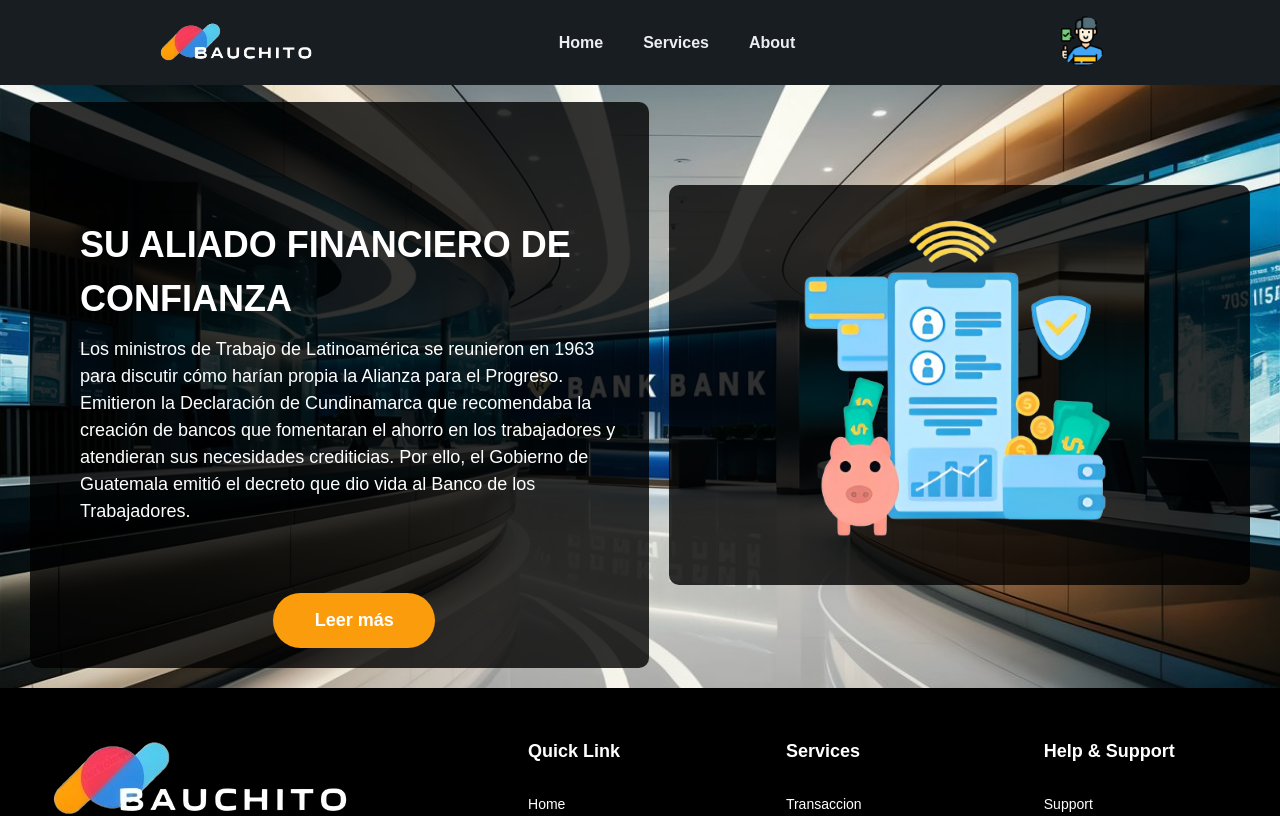
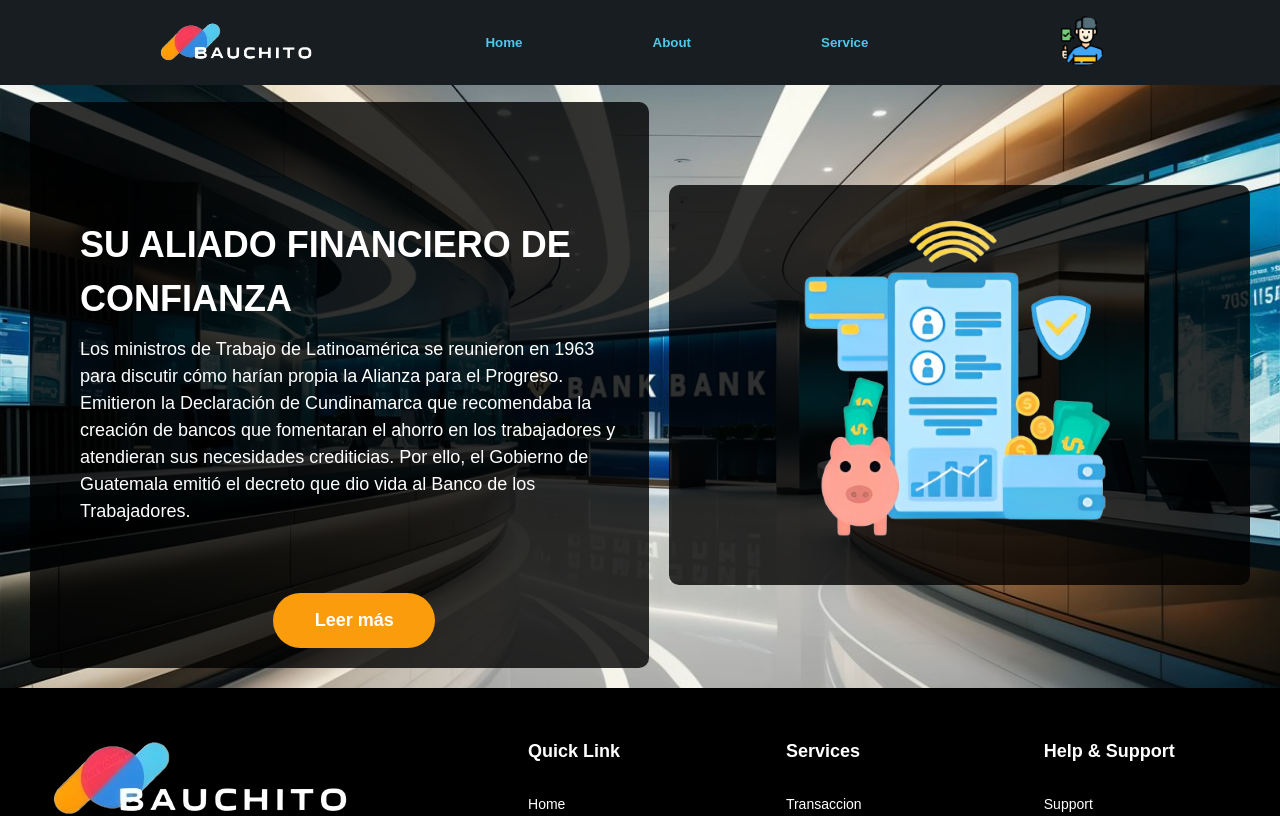
Before and after one commit to Gauvago-LosGauchitos/Sistema-Bancario-Front, a React (Vite) app in the folder BankSystem/: page /Home in a window 1280 px wide. Shown: the top 816 px of the page. Built offline with nearby package versions, Linux system fonts and the light colour scheme.

Commit message:
mas arreglos home

```diff
--- a/BankSystem/src/components/Footer/Footer.jsx
+++ b/BankSystem/src/components/Footer/Footer.jsx
@@ -38,9 +38,8 @@ export const Footer = () => {
                     <div className='footer-widget'>
                         <h6>Quick Link</h6>
                         <ul className='links'>
-                            <li><a href="#">home</a></li>
+                            <li><a href="/Home">home</a></li>
                             <li><a href="#">about</a></li>
-                            <li><a href="#">service</a></li>
                             <li><a href="#">contact</a></li>
                         </ul>
                     </div>
--- a/BankSystem/src/components/HomePage/HomePage.jsx
+++ b/BankSystem/src/components/HomePage/HomePage.jsx
@@ -7,6 +7,7 @@ import { Footer } from '../Footer/Footer.jsx';
 
 export const HomePage = () => {
   const [loading, setLoading] = useState(true);
+
 
   useEffect(() => {
     // Simula la carga con un timeout de 0.300 segundos
--- a/BankSystem/src/components/Navbar/Navbar.css
+++ b/BankSystem/src/components/Navbar/Navbar.css
@@ -26,7 +26,7 @@
   .btn-navbar {
     display: inline-block;
     font-size: 18px;
-    color: #aa1414;
+    color: #e20000;
     padding: 13px 20px;
     border: none;
     cursor: pointer;
@@ -99,7 +99,7 @@
     background-color: #fff;
     border: 1px solid #ccc;
     border-radius: 5px;
-    box-shadow: 0 2px 5px rgba(0, 0, 0, 0.1);
+    box-shadow: 0 2px 5px rgba(209, 24, 24, 0.1);
     display: none;
     z-index: 1000;
   }
@@ -112,6 +112,7 @@
     list-style: none;
     padding: 5px 0;
   }
+
 
   .dropdown-content li {
     padding: 5px 20px;
@@ -159,7 +160,7 @@
   }
 
   #header .nav-links li {
-    display: inline-block;
+    list-style: none;
     padding: 10px 20px;
   }
 
@@ -180,7 +181,7 @@
 
   #header .btn-navbar button {
     font-weight: 700;
-    color: #1b3039;
+    color: #4dc8eb;
     padding: 9px 25px;
     background: transparent;
     border: none;
@@ -229,7 +230,7 @@
     z-index: 1000;
   }
 
-  .dropdown.active {
+  .dropdown .active {
     display: block;
   }
 
@@ -249,7 +250,7 @@
 
   .btn-perfil{
     font-weight: 700;
-    color: #1b3039;
+    color: #1b3920;
     padding: 9px 25px;
     background: transparent;
     border: none;
--- a/BankSystem/src/components/Navbar/Navbar.jsx
+++ b/BankSystem/src/components/Navbar/Navbar.jsx
@@ -7,6 +7,7 @@ import logo from '../../assets/img/logo.png'
 export const NavBar = () => {
   const [scrolled, setScrolled] = useState(false);
   const [dropdownActive, setDropdownActive] = useState(false);
+  const [dropdownActiveService, setDropdownActiveService] = useState(false);
   const navigate = useNavigate();
 
 
@@ -37,6 +38,10 @@ export const NavBar = () => {
     setDropdownActive(!dropdownActive);
   };
 
+  const toggleDropdownService = () => {
+    setDropdownActiveService(!dropdownActiveService);
+  };
+
 
   useEffect(() => {
     window.addEventListener('scroll', handleScroll);
@@ -49,12 +54,29 @@ export const NavBar = () => {
         <div className="btn-navbar-logo" ><button><img className='img-logito' src={logo} /></button></div>
         <nav className='container-nav'>
           <ul className="nav-links">
-            <li><a onClick={handleHome}>Home</a></li>
-            <li><a href="#">Services</a></li>
-            <li><a href="#">About</a></li>
+            <div className="btn-navbar" >
+
+              <button onClick={handleHome}><li>Home</li></button>
+            </div>
+            <div className="btn-navbar" >
+
+              <button ><li>About</li></button>
+            </div>
+            <div className="btn-navbar" onClick={toggleDropdownService}>
+
+              <button ><li>Service</li></button>
+              <div className={`dropdown ${dropdownActiveService ? 'active' : ''}`}>
+                <ul className=".dropdown-content">
+                  <li><span className='btn-perfil'>Transacción</span></li>
+                  <li><span className='btn-perfil'>Déposito</span></li>
+                  <li><span className='btn-perfil'>Compra </span></li>
+                </ul>
+              </div>
+            </div>
           </ul>
         </nav>
         <div>
+
           <div className="btn-navbar" onClick={toggleDropdown}>
 
             <button><img className='imgButton' src={imgPerfil} alt="Profile" /></button>
```
Also changed, not shown: BankSystem/src/assets/img/logoLetrasNegras.png (added). Lines whose indentation alone changed are shown as unchanged.
